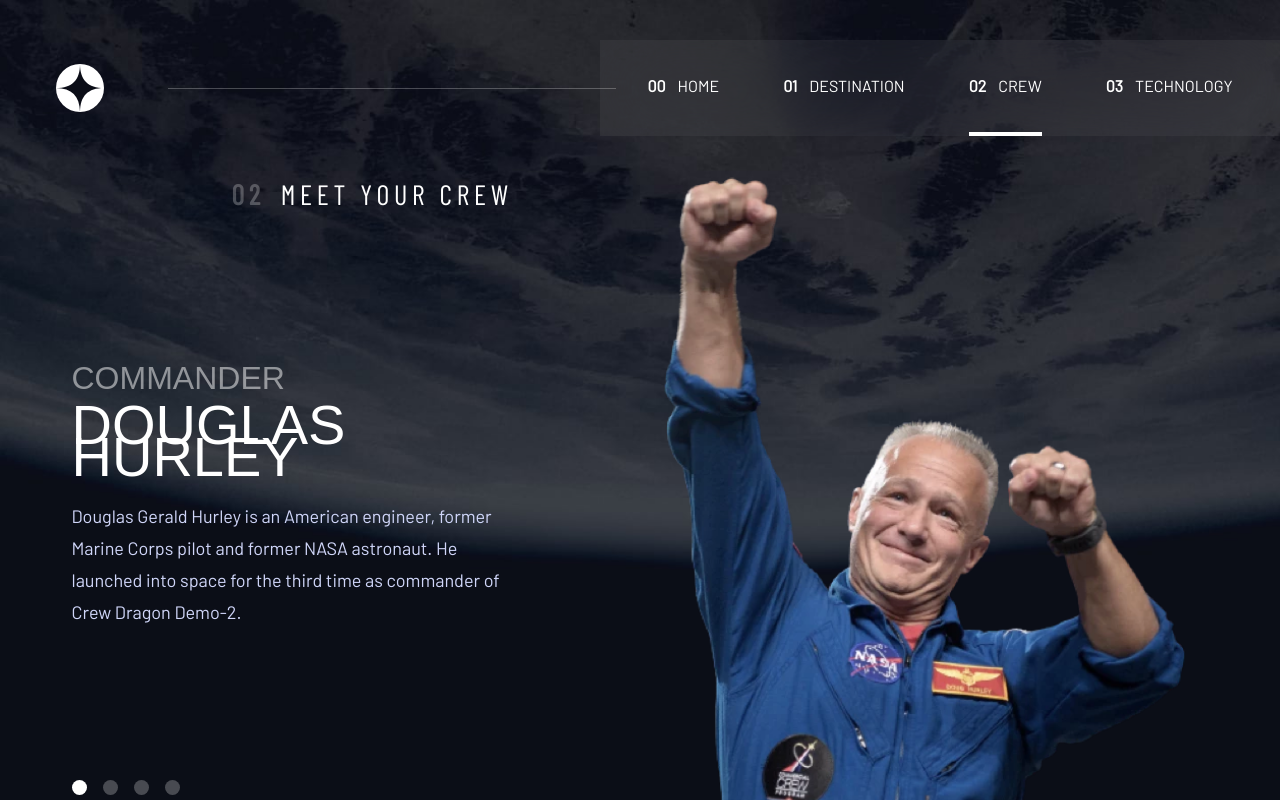
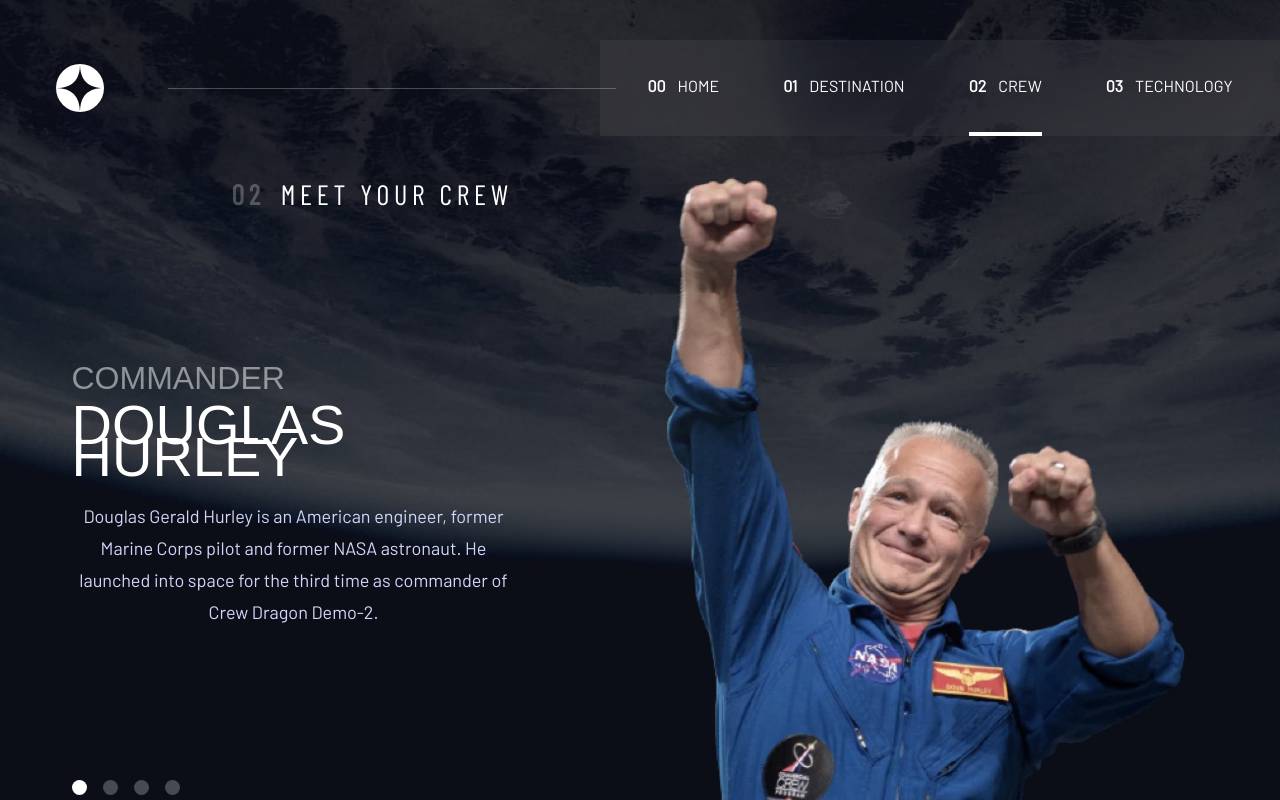
Before and after one commit to jaimetrovoada/space-travel, a Next.js app: page /crew in a window 1280 px wide. Built offline with nearby package versions, Linux system fonts and the light colour scheme; a web font is replaced by a local one.

Commit message:
change className type

```diff
--- a/components/Description.tsx
+++ b/components/Description.tsx
@@ -1,15 +1,15 @@
-import React from "react";
+import React, { HTMLAttributes } from "react";
 
 interface Props {
   text: string;
-  className?: string;
+  className?: HTMLAttributes<HTMLElement>["className"];
 }
 
 const Description: React.FC<Props> = ({ text, className }) => {
   return (
     <p
       className={
-        "text-[15px] leading-6 text-secondary md:text-base md:leading-[28px] xl:text-lg xl:leading-8 " +
+        "text-center text-[15px] leading-6 text-secondary md:text-base md:leading-[28px] xl:text-lg xl:leading-8 " +
         className
       }
     >
--- a/components/PageTitle.tsx
+++ b/components/PageTitle.tsx
@@ -1,9 +1,9 @@
-import React from "react";
+import React, { HTMLAttributes } from "react";
 
 interface Props {
   sub: string;
   title: string;
-  className?: string;
+  className?: HTMLAttributes<HTMLElement>["className"];
 }
 const PageTitle: React.FC<Props> = ({ sub, title, className }) => {
   return (
```
